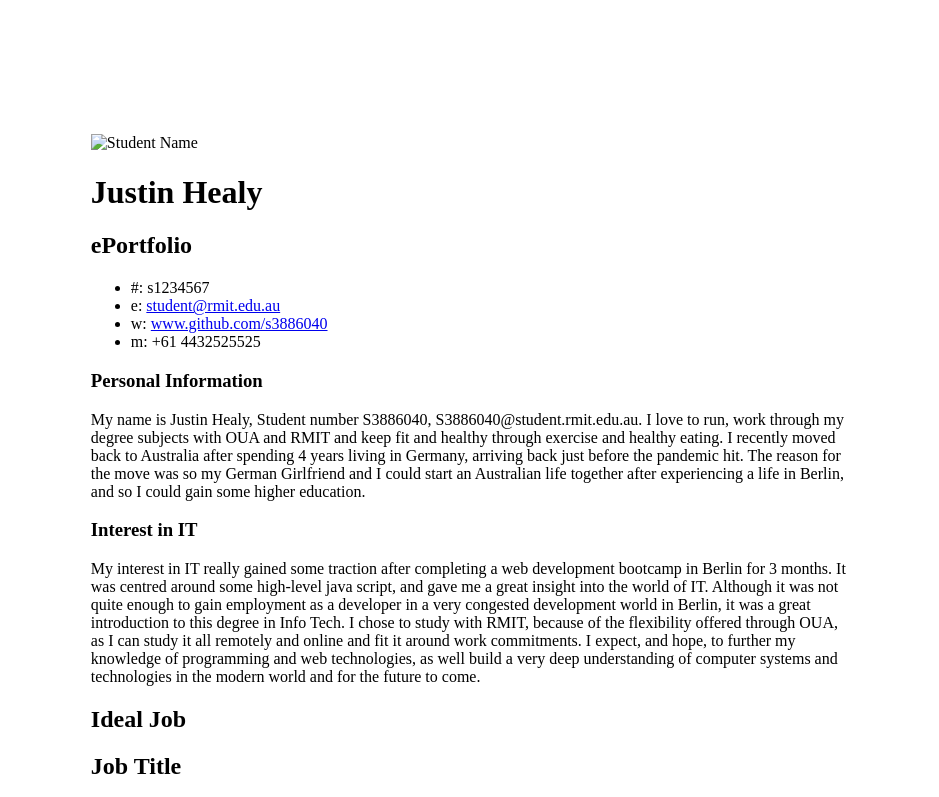
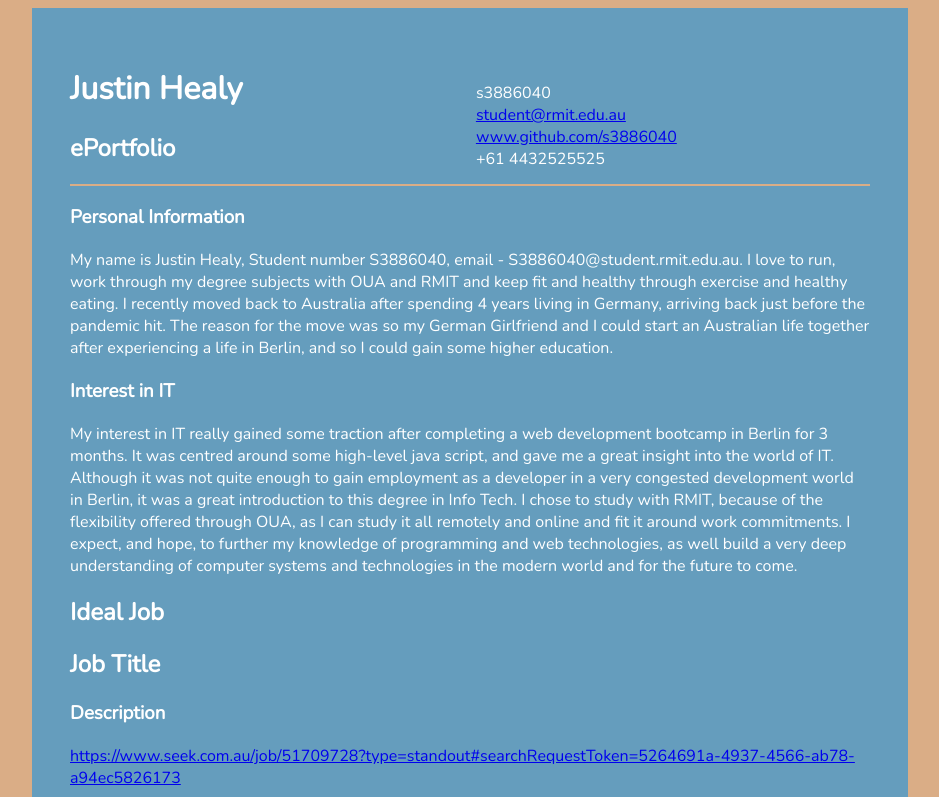
Before and after one commit to S3886040/Assignment01, a plain HTML site: page index.html in a window 1280 px wide. Shown: the top 797 px of the page, without its empty margins (170-1109 px from the left). Drawn offline with nearby package versions, Linux system fonts and the light colour scheme.

Commit message:
SEcond commit

```diff
--- a/index.html
+++ b/index.html
@@ -3,14 +3,13 @@
   <head>
     <meta charset="utf-8">
     <link type="text/css" rel="stylesheet" href="styles.css">
+    <link rel="preconnect" href="https://fonts.gstatic.com">
+    <link href="https://fonts.googleapis.com/css2?family=Nunito:wght@200&display=swap" rel="stylesheet">
     <title>Mail Detector</title>
   </head>
   <body id="top">
   <div id="cv">
 	<div class="mainDetails">
-		<div id="headshot">
-			<img src="headshot.jpg" alt="Student Name" />
-		</div>
 
 		<div id="name">
 			<h1>Justin Healy</h1>
@@ -19,10 +18,10 @@
 
 		<div id="contactDetails">
 			<ul>
-				<li>#: s1234567</li>
-				<li>e: <a href="mailto:student@rmit.edu.au" target="_blank">student@rmit.edu.au</a></li>
-				<li>w: <a href="http://www.github.com/s3886040">www.github.com/s3886040</a></li>
-				<li>m: +61 4432525525</li>
+				<li>s3886040</li>
+				<li><a href="mailto:student@rmit.edu.au" target="_blank">student@rmit.edu.au</a></li>
+				<li><a href="http://www.github.com/s3886040">www.github.com/s3886040</a></li>
+				<li>+61 4432525525</li>
 			</ul>
 		</div>
 		<div class="clear"></div>
@@ -36,7 +35,7 @@
 				</div>
 
 				<div class="sectionContent">
-					<p>My name is Justin Healy, Student number S3886040, S3886040@student.rmit.edu.au.
+					<p>My name is Justin Healy, Student number S3886040, email - S3886040@student.rmit.edu.au.
 
             I love to run, work through my degree subjects with OUA and RMIT and keep fit and healthy
             through exercise and healthy eating. I recently moved back to Australia after spending 4 years
--- a/styles.css
+++ b/styles.css
@@ -1,3 +1,23 @@
+#top {
+  background-color: #DAAD86;
+  color: white;
+}
 #cv {
-  padding: 10% 20%;
+  background-color: #659DBD;
+  max-width: 800px;
+  margin: auto;
+  margin-bottom: 100px;
+  font-family: 'Nunito', sans-serif;
+  padding: 3%;
 }
+.mainDetails {
+  border-bottom: 2px solid #DAAD86;
+  display: flex;
+  justify-content: space-between;
+
+}
+ul {
+  list-style-type: none;
+  position: relative;
+  top: 20px;
+}
```
